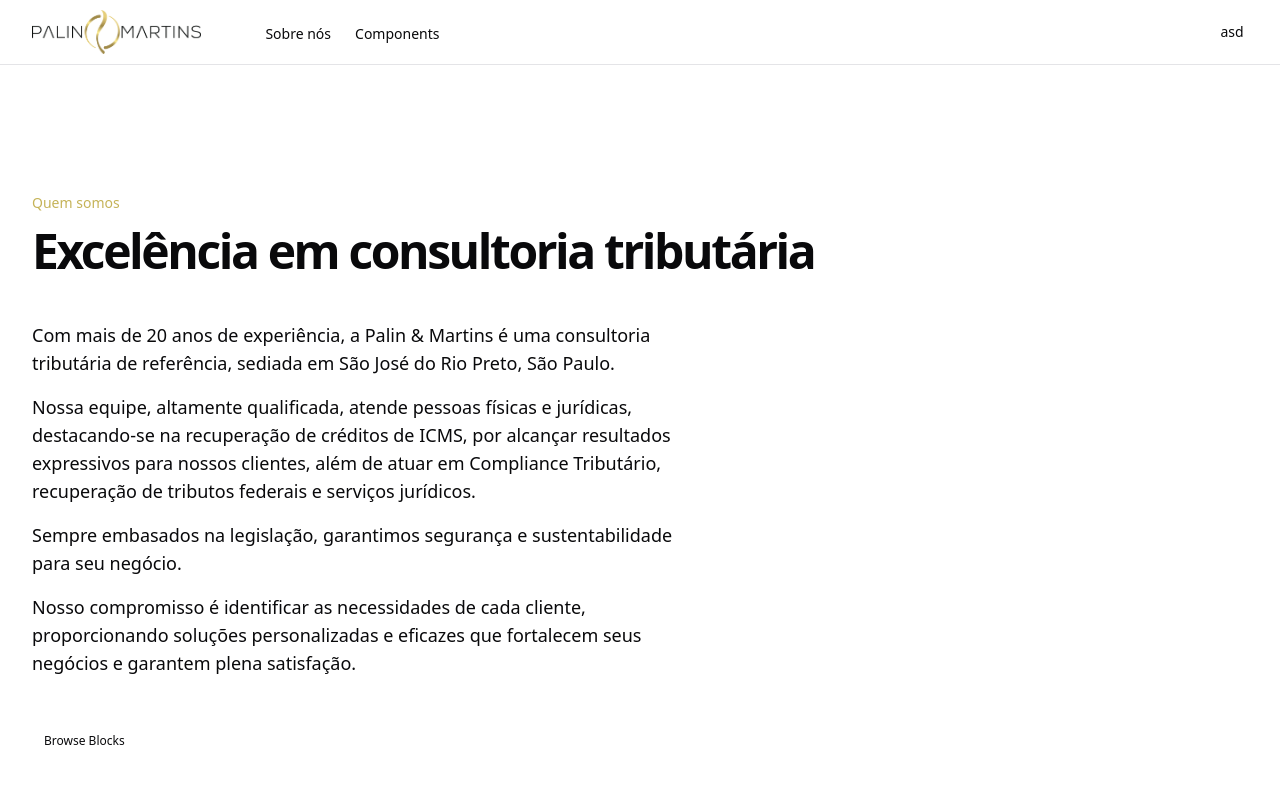
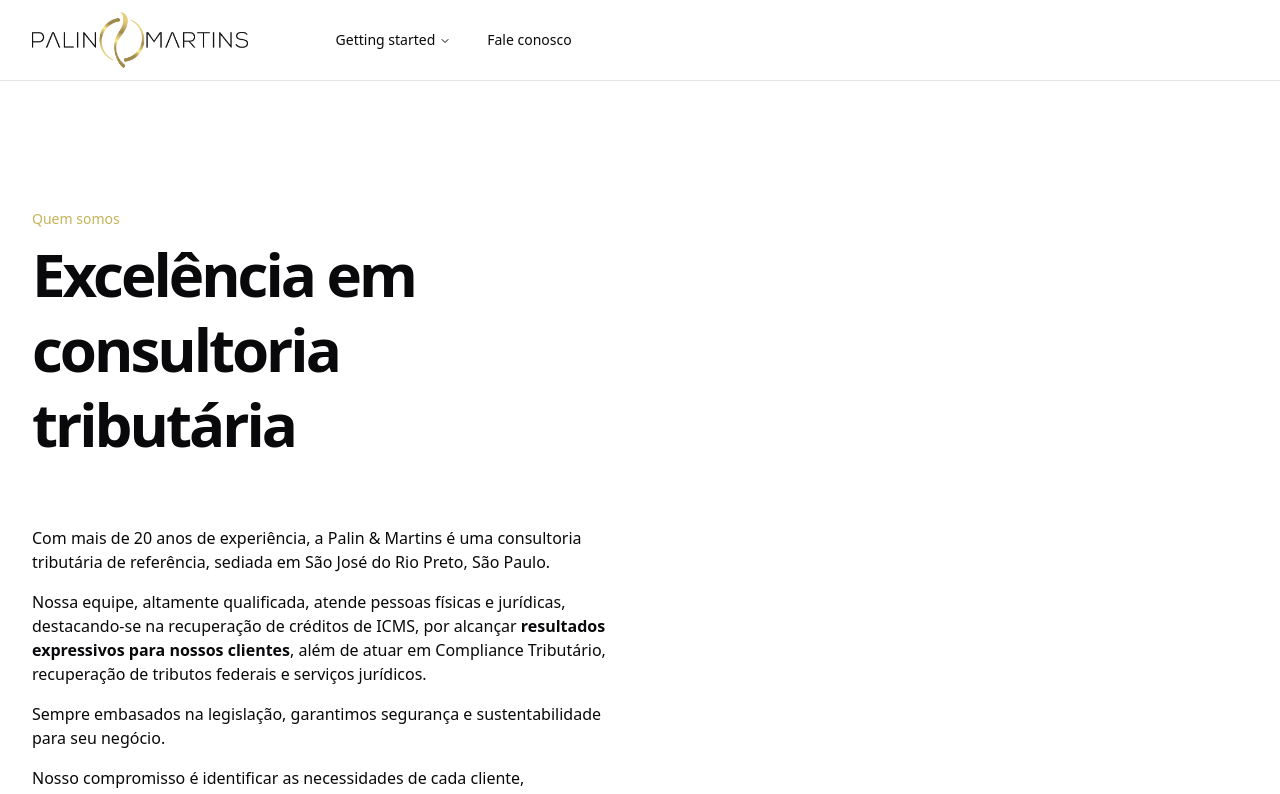
Before and after one commit to igornicoletti/vite-palin-martins, a React (Vite) app: page / in a window 1280 px wide. Shown: the top 794 px of the page. Built offline with nearby package versions, Linux system fonts and the light colour scheme.

Commit message:
feat: menu nav

```diff
--- a/package.json
+++ b/package.json
@@ -11,6 +11,7 @@
   },
   "dependencies": {
     "@radix-ui/react-accordion": "^1.2.3",
+    "@radix-ui/react-navigation-menu": "^1.2.5",
     "@radix-ui/react-separator": "^1.1.2",
     "@radix-ui/react-slot": "^1.1.2",
     "@tailwindcss/vite": "^4.0.7",
--- a/src/App.tsx
+++ b/src/App.tsx
@@ -20,6 +20,7 @@ import {
   CarouselPrevious,
 } from "@/components/ui/carousel"
 import { CircleDollarSign, LineChart, Receipt, Scale, ShieldCheck } from 'lucide-react'
+import { NavigationMenuDemo } from './components/NavigationMenuDemo'
 import { Button } from './components/ui/button'
 
 export const App = () => {
@@ -28,56 +29,29 @@ export const App = () => {
       <div className="relative flex min-h-svh flex-col bg-background">
 
         <header className="border-grid sticky top-0 z-50 w-full border-b bg-background/95 backdrop-blur supports-[backdrop-filter]:bg-background/60">
-          <div className="container-wrapper">
-            <div className="container flex h-16 items-center px-6 md:px-8">
+          <div className="mx-auto w-full min-w-0 max-w-7xl flex h-20 items-center px-6 md:px-8">
 
-              <div className="hidden md:flex space-x-16">
-                <a href="/" className="flex items-center gap-2 lg:mr-16">
-                  <img className='h-full max-h-11 w-auto' src="/palin-martins-black.png" alt="" />
-                </a>
-
-                <nav className="-mb-1 flex items-center gap-4 text-sm xl:gap-6">
-                  <a href="/" className="transition-colors text-foreground hover:text-gold">
-                    Sobre nós
-                  </a>
-                  <a href="/" className="transition-colors text-foreground hover:text-gold">
-                    Components
-                  </a>
-                </nav>
-              </div>
-
-              <div className="flex flex-1 items-center justify-between gap-2 md:justify-end">
-                <nav className="flex items-center gap-0.5">
-                  <button className="inline-flex items-center justify-center gap-2 whitespace-nowrap rounded-md text-sm font-medium transition-colors focus-visible:outline-none focus-visible:ring-1 focus-visible:ring-ring disabled:pointer-events-none disabled:opacity-50 [&_svg]:pointer-events-none [&_svg]:size-4 [&_svg]:shrink-0 hover:bg-accent hover:text-accent-foreground py-2 group/toggle h-8 w-8 px-0">
-                    <p>asd</p>
-                    <span className="sr-only">Toggle theme</span>
-                  </button>
-                </nav>
-              </div>
-
+            <div className="flex items-center justify-between gap-2">
+              <a href="/" className="flex items-center gap-2 lg:mr-16">
+                <img className='h-full max-h-14 w-auto' src="/palin-martins-black.png" alt="" />
+              </a>
+              <NavigationMenuDemo />
             </div>
           </div>
         </header>
-
-
 
         <main className="flex flex-1 flex-col">
           {/* About us */}
           <section className="border-grid border-b">
             <div className="mx-auto w-full min-w-0 max-w-7xl">
-              <div className="py-16 px-6 md:py-32 md:px-8 space-y-10">
+              <div className="py-16 px-6 md:py-32 md:px-8 space-y-16">
                 <h2 className="mb-2 text-sm font-medium text-gold">Quem somos</h2>
-                <h1 className="scroll-m-20 text-3xl md:text-4xl lg:text-5xl font-bold leading-tight tracking-tighter">Excelência em consultoria tributária</h1>
-                <div className=' space-y-4'>
-                  <p className="max-w-2xl text-lg font-light text-foreground">Com mais de 20 anos de experiência, a Palin & Martins é uma consultoria tributária de referência, sediada em São José do Rio Preto, São Paulo.</p>
-                  <p className="max-w-2xl text-lg font-light text-foreground">Nossa equipe, altamente qualificada, atende pessoas físicas e jurídicas, destacando-se na recuperação de créditos de ICMS, por alcançar resultados expressivos para nossos clientes, além de atuar em Compliance Tributário, recuperação de tributos federais e serviços jurídicos.</p>
-                  <p className="max-w-2xl text-lg font-light text-foreground">Sempre embasados na legislação, garantimos segurança e sustentabilidade para seu negócio.</p>
-                  <p className="max-w-2xl text-lg font-light text-foreground">Nosso compromisso é identificar as necessidades de cada cliente, proporcionando soluções personalizadas e eficazes que fortalecem seus negócios e garantem plena satisfação.</p>
-                </div>
-                <div className="flex w-full items-center justify-start gap-2 pt-2">
-                  <a className="inline-flex items-center justify-center gap-2 whitespace-nowrap font-medium transition-colors focus-visible:outline-none focus-visible:ring-1 focus-visible:ring-ring disabled:pointer-events-none disabled:opacity-50 [&amp;_svg]:pointer-events-none [&amp;_svg]:size-4 [&amp;_svg]:shrink-0 hover:bg-accent hover:text-accent-foreground h-8 rounded-md px-3 text-xs" href="/blocks">
-                    Browse Blocks
-                  </a>
+                <h1 className="max-w-xl scroll-m-20 text-3xl md:text-4xl lg:text-6xl font-bold leading-tight tracking-tighter">Excelência em consultoria tributária</h1>
+                <div className='max-w-xl space-y-4'>
+                  <p className="text-blase/7 font-light text-foreground">Com mais de 20 anos de experiência, <span className='font-medium'>a Palin & Martins é uma consultoria tributária de referência</span>, sediada em São José do Rio Preto, São Paulo.</p>
+                  <p className="text-blase/7 font-light text-foreground">Nossa <span className='font-medium'>equipe, altamente qualificada</span>, atende pessoas físicas e jurídicas, destacando-se na recuperação de créditos de ICMS, por alcançar <span className='font-semibold'>resultados expressivos para nossos clientes</span>, além de atuar em Compliance Tributário, recuperação de tributos federais e serviços jurídicos.</p>
+                  <p className="text-blase/7 font-light text-foreground">Sempre embasados na legislação, <span className='font-medium'>garantimos segurança e sustentabilidade</span> para seu negócio.</p>
+                  <p className="text-blase/7 font-light text-foreground">Nosso compromisso é identificar as necessidades de cada cliente, proporcionando <span className='font-medium'>soluções personalizadas e eficazes que fortalecem seus negócios</span> e garantem plena satisfação.</p>
                 </div>
               </div>
             </div>
@@ -85,8 +59,9 @@ export const App = () => {
 
           {/* Expertise Tributária */}
           <div className="mx-auto w-full min-w-0 max-w-6xl">
-            <div className="py-16 px-6 md:py-32 md:px-8 space-y-10">
+            <div className="py-16 px-6 md:py-32 md:px-8 space-y-16">
               <div className="mx-auto max-w-2xl space-y-4">
+                <h2 className="mb-2 text-sm font-medium text-gold md:text-center">Soluções personalizadas</h2>
                 <h1 className="scroll-m-20 text-3xl md:text-4xl lg:text-5xl font-bold leading-tight tracking-tighter md:text-center">Expertise Tributária</h1>
                 <p className="max-w-2xl text-center text-lg text-muted-foreground">Cada segmento tem desafios e necessidades específicas. Por isso, oferecemos consultoria especializada e soluções tributárias personalizadas para otimizar sua gestão fiscal e impulsionar o crescimento do seu negócio.</p>
               </div>
@@ -126,11 +101,11 @@ export const App = () => {
           {/* Contact us */}
           <div className="bg-foreground">
             <div className="mx-auto w-full min-w-0 max-w-7xl">
-              <div className="py-16 px-6 md:py-32 md:px-8 space-y-10">
+              <div className="py-16 px-6 md:py-32 md:px-8 space-y-16">
                 <div className="max-w-2xl space-y-4">
                   <h2 className="text-sm font-medium text-gold">Fale conosco</h2>
                   <h1 className="scroll-m-20 text-3xl md:text-4xl lg:text-5xl font-bold leading-tight tracking-tighter text-popover">Entre em contato</h1>
-                  <p className="max-w-2xl text-left text-lg text-muted-foreground">Precisa de soluções para otimizar a gestão e potencializar os resultados do seu negócio? Fale conosco e descubra como nossa expertise pode impulsionar o seu crescimento com segurança e eficiência.!</p>
+                  <p className="max-w-xl text-left text-lg text-muted-foreground">Precisa de soluções para otimizar a gestão e potencializar os resultados do seu negócio? Fale conosco e descubra como nossa expertise pode impulsionar o seu crescimento com segurança e eficiência.!</p>
                 </div>
                 <div className=''>
                 </div>
@@ -142,9 +117,8 @@ export const App = () => {
           <div className="mx-auto w-full min-w-0 max-w-6xl">
             <div className="py-16 px-6 md:py-32 md:px-8 space-y-10">
               <div className="max-w-2xl space-y-4">
-                <h2 className="text-sm font-medium text-gold">FAQ?</h2>
-                <h1 className="scroll-m-20 text-3xl md:text-4xl lg:text-4xl font-bold leading-tight tracking-tighter">Perguntas frequentes</h1>
-                <p className="max-w-2xl text-left text-lg text-muted-foreground">Precisa de ajuda? Estamos aqui para você!</p>
+                <h2 className="text-sm font-medium text-gold">Precisa de ajuda? Estamos aqui para você!</h2>
+                <h1 className="scroll-m-20 text-3xl md:text-4xl lg:text-5xl font-bold leading-tight tracking-tighter">Perguntas frequentes</h1>
               </div>
               <div className='md:px-20 lg:px-0'>
                 <Accordion type="single" collapsible className="w-full">
--- /dev/null
+++ b/src/components/NavigationMenuDemo.tsx
@@ -0,0 +1,54 @@
+"use client"
+
+import {
+  NavigationMenu,
+  NavigationMenuContent,
+  NavigationMenuItem,
+  NavigationMenuLink,
+  NavigationMenuList,
+  NavigationMenuTrigger,
+  navigationMenuTriggerStyle,
+} from "@/components/ui/navigation-menu"
+import { cn } from "@/lib/utils"
+import * as React from "react"
+
+export function NavigationMenuDemo() {
+  return (
+    <NavigationMenu>
+      <NavigationMenuList>
+        <NavigationMenuItem>
+          <NavigationMenuTrigger>Getting started</NavigationMenuTrigger>
+          <NavigationMenuContent>
+            <ul className="grid gap-1 p-4 md:w-[400px] lg:w-xs">
+              <ListItem href="/docs" title="Empresa">Re-usable components built using Radix UI and Tailwind CSS.</ListItem>
+              <ListItem href="/docs/" title="Serviços">Styles for headings, paragraphs, lists...etc</ListItem>
+              <ListItem href="/docs/" title="Faq">How to install dependencies and structure your app.</ListItem>
+            </ul>
+          </NavigationMenuContent>
+        </NavigationMenuItem>
+        <NavigationMenuItem>
+          <a href="/docs">
+            <NavigationMenuLink className={navigationMenuTriggerStyle()}>Fale conosco</NavigationMenuLink>
+          </a>
+        </NavigationMenuItem>
+      </NavigationMenuList>
+    </NavigationMenu>
+  )
+}
+
+const ListItem = React.forwardRef<React.ElementRef<"a">, React.ComponentPropsWithoutRef<"a">>(({ className, title, children, ...props }, ref) => {
+  return (
+    <li>
+      <NavigationMenuLink asChild>
+        <a ref={ref} className={cn("block select-none space-y-1 rounded-md p-3 leading-none no-underline outline-none transition-colors hover:bg-accent hover:text-accent-foreground focus:bg-accent focus:text-accent-foreground", className)}
+          {...props}>
+          <div className="text-sm font-medium leading-none">{title}</div>
+          <p className="line-clamp-2 text-sm leading-snug text-muted-foreground">
+            {children}
+          </p>
+        </a>
+      </NavigationMenuLink>
+    </li>
+  )
+})
+ListItem.displayName = "ListItem"
--- /dev/null
+++ b/src/components/ui/navigation-menu.tsx
@@ -0,0 +1,128 @@
+import * as React from "react"
+import * as NavigationMenuPrimitive from "@radix-ui/react-navigation-menu"
+import { cva } from "class-variance-authority"
+import { ChevronDown } from "lucide-react"
+
+import { cn } from "@/lib/utils"
+
+const NavigationMenu = React.forwardRef<
+  React.ElementRef<typeof NavigationMenuPrimitive.Root>,
+  React.ComponentPropsWithoutRef<typeof NavigationMenuPrimitive.Root>
+>(({ className, children, ...props }, ref) => (
+  <NavigationMenuPrimitive.Root
+    ref={ref}
+    className={cn(
+      "relative z-10 flex max-w-max flex-1 items-center justify-center",
+      className
+    )}
+    {...props}
+  >
+    {children}
+    <NavigationMenuViewport />
+  </NavigationMenuPrimitive.Root>
+))
+NavigationMenu.displayName = NavigationMenuPrimitive.Root.displayName
+
+const NavigationMenuList = React.forwardRef<
+  React.ElementRef<typeof NavigationMenuPrimitive.List>,
+  React.ComponentPropsWithoutRef<typeof NavigationMenuPrimitive.List>
+>(({ className, ...props }, ref) => (
+  <NavigationMenuPrimitive.List
+    ref={ref}
+    className={cn(
+      "group flex flex-1 list-none items-center justify-center space-x-1",
+      className
+    )}
+    {...props}
+  />
+))
+NavigationMenuList.displayName = NavigationMenuPrimitive.List.displayName
+
+const NavigationMenuItem = NavigationMenuPrimitive.Item
+
+const navigationMenuTriggerStyle = cva(
+  "group inline-flex h-9 w-max items-center justify-center rounded-md bg-background px-4 py-2 text-sm font-medium transition-colors hover:bg-accent hover:text-accent-foreground focus:bg-accent focus:text-accent-foreground focus:outline-none disabled:pointer-events-none disabled:opacity-50 data-[active]:bg-accent/50 data-[state=open]:bg-accent/50"
+)
+
+const NavigationMenuTrigger = React.forwardRef<
+  React.ElementRef<typeof NavigationMenuPrimitive.Trigger>,
+  React.ComponentPropsWithoutRef<typeof NavigationMenuPrimitive.Trigger>
+>(({ className, children, ...props }, ref) => (
+  <NavigationMenuPrimitive.Trigger
+    ref={ref}
+    className={cn(navigationMenuTriggerStyle(), "group", className)}
+    {...props}
+  >
+    {children}{" "}
+    <ChevronDown
+      className="relative top-[1px] ml-1 h-3 w-3 transition duration-300 group-data-[state=open]:rotate-180"
+      aria-hidden="true"
+    />
+  </NavigationMenuPrimitive.Trigger>
+))
+NavigationMenuTrigger.displayName = NavigationMenuPrimitive.Trigger.displayName
+
+const NavigationMenuContent = React.forwardRef<
+  React.ElementRef<typeof NavigationMenuPrimitive.Content>,
+  React.ComponentPropsWithoutRef<typeof NavigationMenuPrimitive.Content>
+>(({ className, ...props }, ref) => (
+  <NavigationMenuPrimitive.Content
+    ref={ref}
+    className={cn(
+      "left-0 top-0 w-full data-[motion^=from-]:animate-in data-[motion^=to-]:animate-out data-[motion^=from-]:fade-in data-[motion^=to-]:fade-out data-[motion=from-end]:slide-in-from-right-52 data-[motion=from-start]:slide-in-from-left-52 data-[motion=to-end]:slide-out-to-right-52 data-[motion=to-start]:slide-out-to-left-52 md:absolute md:w-auto ",
+      className
+    )}
+    {...props}
+  />
+))
+NavigationMenuContent.displayName = NavigationMenuPrimitive.Content.displayName
+
+const NavigationMenuLink = NavigationMenuPrimitive.Link
+
+const NavigationMenuViewport = React.forwardRef<
+  React.ElementRef<typeof NavigationMenuPrimitive.Viewport>,
+  React.ComponentPropsWithoutRef<typeof NavigationMenuPrimitive.Viewport>
+>(({ className, ...props }, ref) => (
+  <div className={cn("absolute left-0 top-full flex justify-center")}>
+    <NavigationMenuPrimitive.Viewport
+      className={cn(
+        "origin-top-center relative mt-1.5 h-[var(--radix-navigation-menu-viewport-height)] w-full overflow-hidden rounded-md border bg-popover text-popover-foreground shadow data-[state=open]:animate-in data-[state=closed]:animate-out data-[state=closed]:zoom-out-95 data-[state=open]:zoom-in-90 md:w-[var(--radix-navigation-menu-viewport-width)]",
+        className
+      )}
+      ref={ref}
+      {...props}
+    />
+  </div>
+))
+NavigationMenuViewport.displayName =
+  NavigationMenuPrimitive.Viewport.displayName
+
+const NavigationMenuIndicator = React.forwardRef<
+  React.ElementRef<typeof NavigationMenuPrimitive.Indicator>,
+  React.ComponentPropsWithoutRef<typeof NavigationMenuPrimitive.Indicator>
+>(({ className, ...props }, ref) => (
+  <NavigationMenuPrimitive.Indicator
+    ref={ref}
+    className={cn(
+      "top-full z-[1] flex h-1.5 items-end justify-center overflow-hidden data-[state=visible]:animate-in data-[state=hidden]:animate-out data-[state=hidden]:fade-out data-[state=visible]:fade-in",
+      className
+    )}
+    {...props}
+  >
+    <div className="relative top-[60%] h-2 w-2 rotate-45 rounded-tl-sm bg-border shadow-md" />
+  </NavigationMenuPrimitive.Indicator>
+))
+NavigationMenuIndicator.displayName =
+  NavigationMenuPrimitive.Indicator.displayName
+
+export {
+  navigationMenuTriggerStyle,
+  NavigationMenu,
+  NavigationMenuList,
+  NavigationMenuItem,
+  NavigationMenuContent,
+  NavigationMenuTrigger,
+  NavigationMenuLink,
+  NavigationMenuIndicator,
+  NavigationMenuViewport,
+}
```
Also changed, not shown: 1 other file (tests, documents, lock files or other folders).
